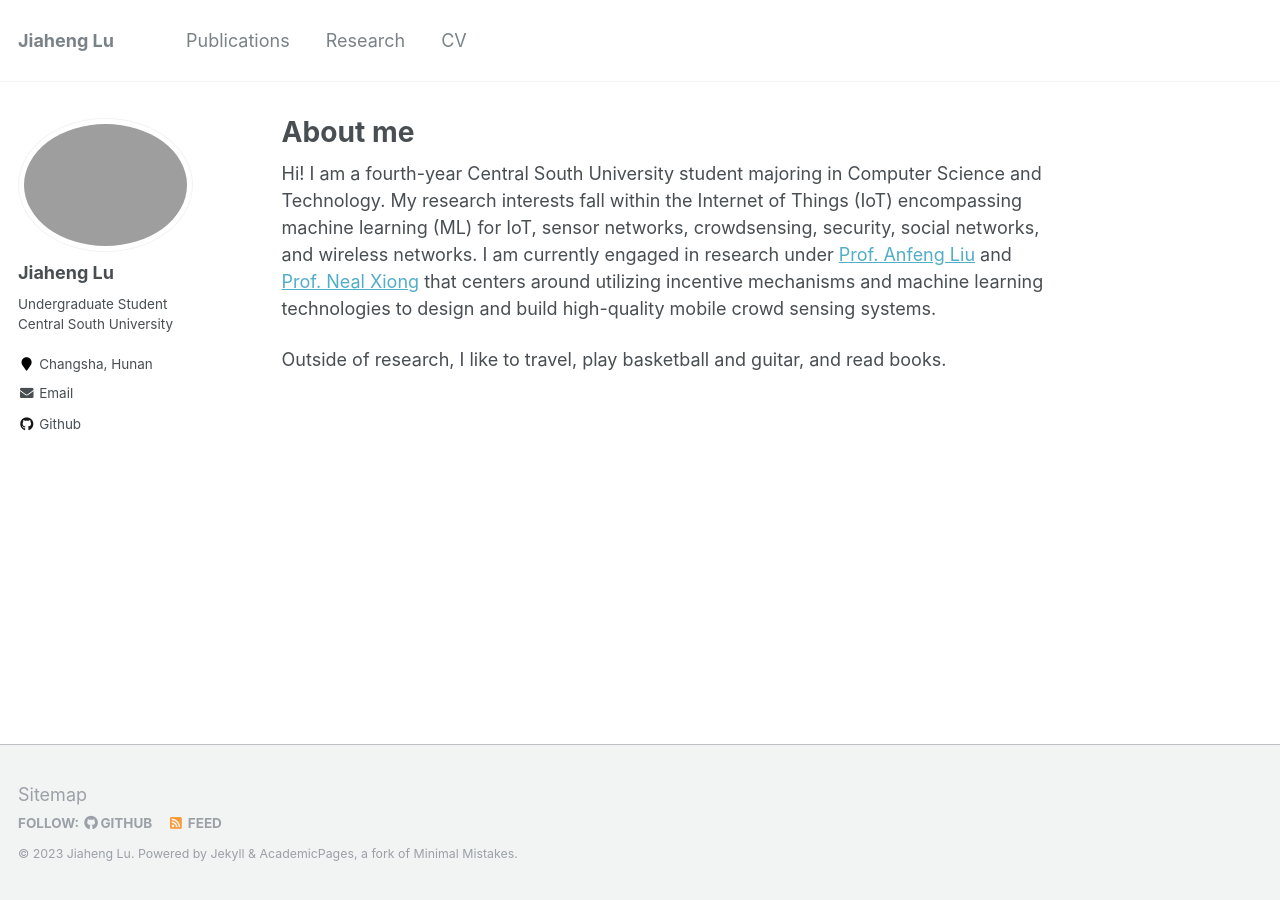
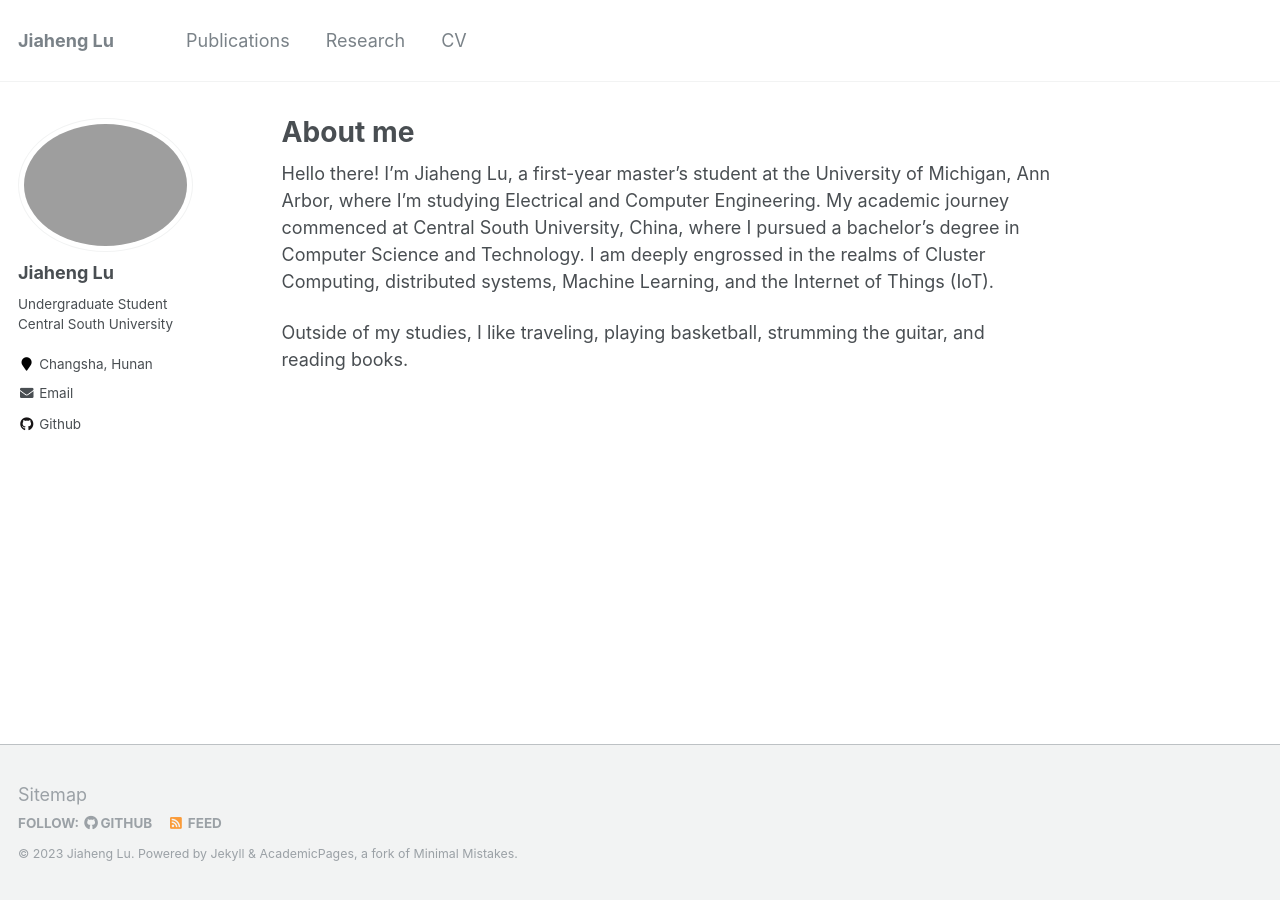
Before and after one commit to JhengLu/JhengLu.github.io, a Jekyll site: the page built from _pages/about.md, in a window 1280 px wide. Built offline with Jekyll 4.4.1, drawn with Linux system fonts in a browser that asks for light colours.

Commit message:
Update about.md

```diff
--- a/_pages/about.md
+++ b/_pages/about.md
@@ -7,5 +7,5 @@ redirect_from:
   - /about/
   - /about.html
 ---
-Hi! I am a fourth-year Central South University student majoring in Computer Science and Technology. My research interests fall within the Internet of Things (IoT) encompassing machine learning (ML) for IoT, sensor networks, crowdsensing, security, social networks, and wireless networks. I am currently engaged in research under [Prof. Anfeng Liu](https://faculty.csu.edu.cn/liuanfeng/en/index.htm) and [Prof. Neal Xiong](https://dblp.org/pid/x/NaixueXiong.html) that centers around utilizing incentive mechanisms and machine learning technologies to design and build high-quality mobile crowd sensing systems.
-<p>Outside of research, I like to travel, play basketball and guitar, and read books.
+Hello there! I'm Jiaheng Lu, a first-year master's student at the University of Michigan, Ann Arbor, where I'm studying Electrical and Computer Engineering. My academic journey commenced at Central South University, China, where I pursued a bachelor's degree in Computer Science and Technology. I am deeply engrossed in the realms of Cluster Computing, distributed systems, Machine Learning, and the Internet of Things (IoT).
+<p>Outside of my studies, I like traveling, playing basketball, strumming the guitar, and reading books.
```
